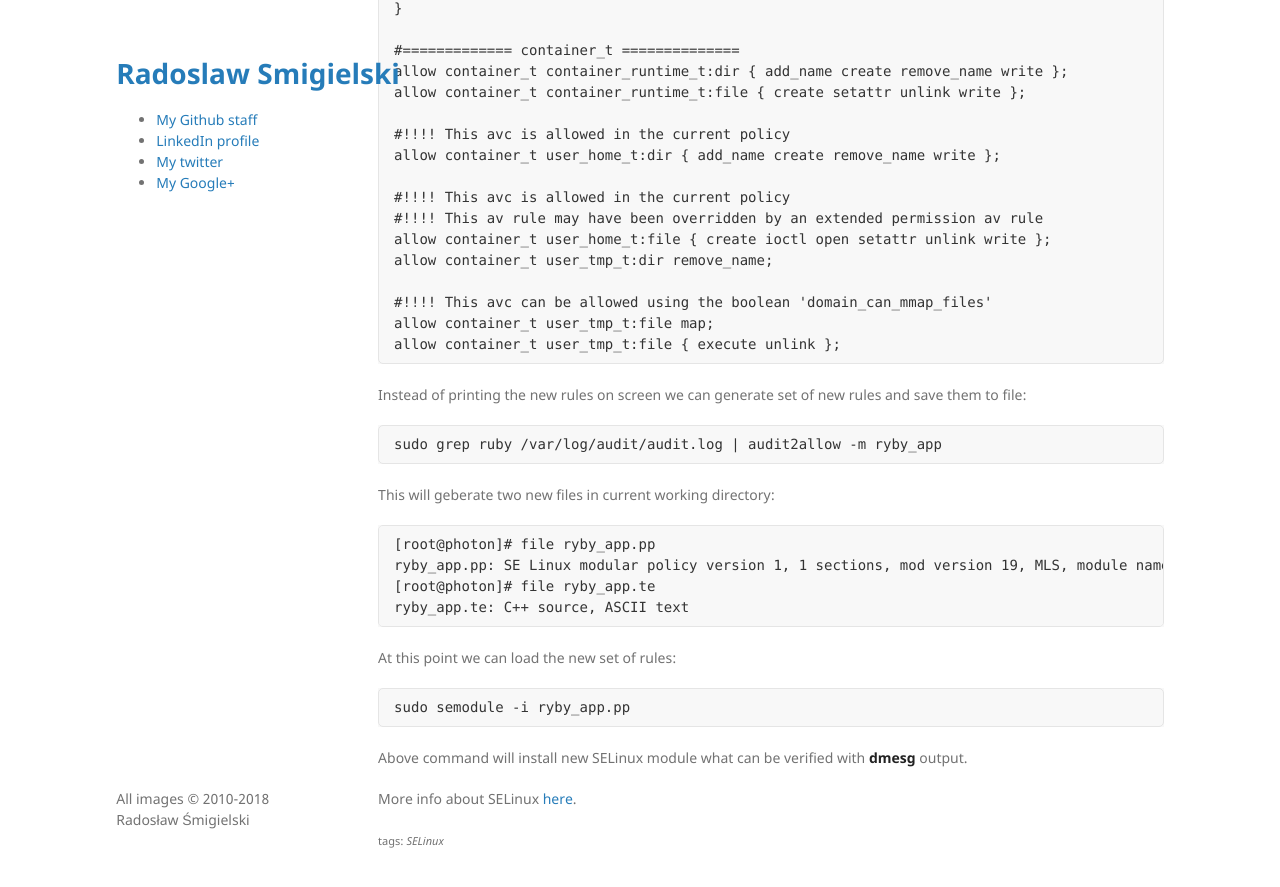
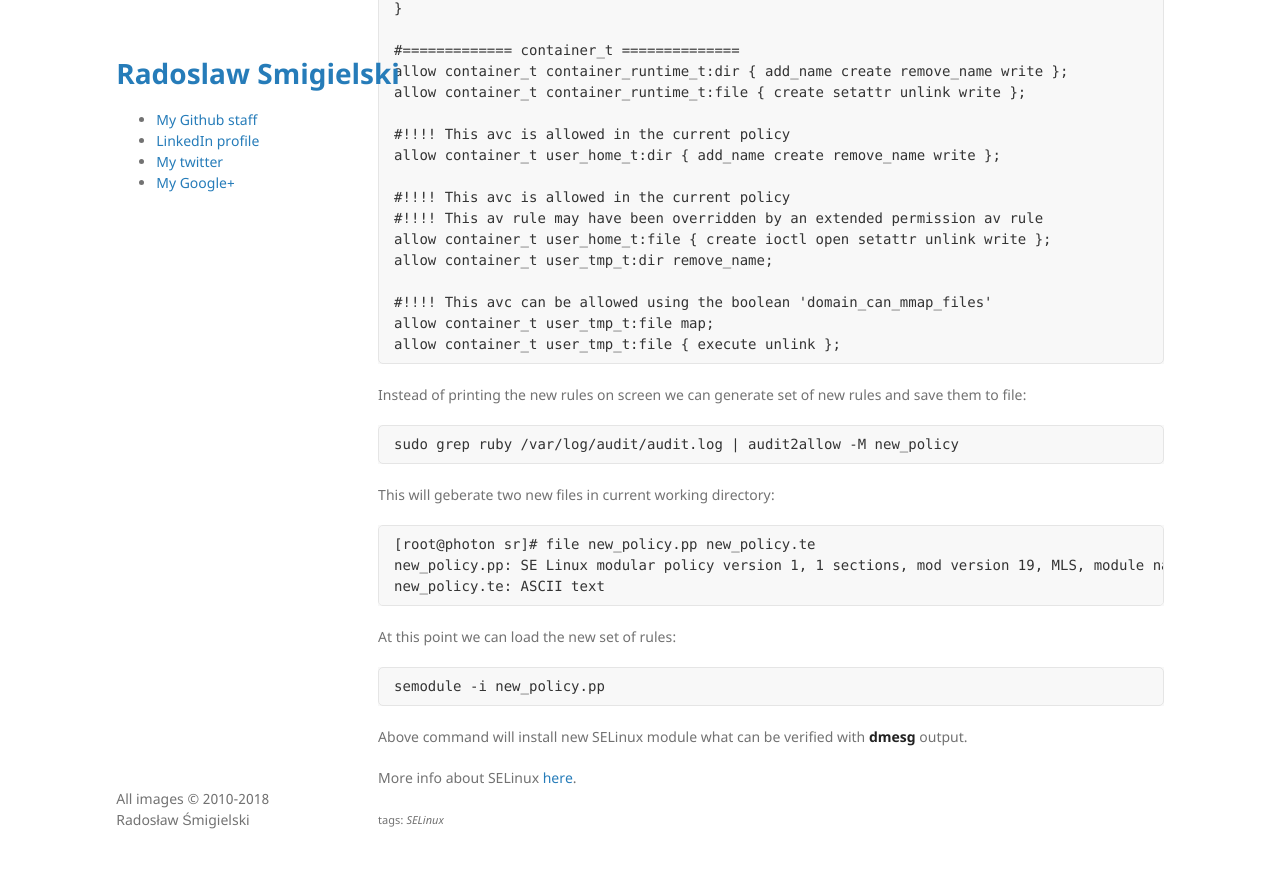
Before and after one commit to radeksm/radeksm.github.io, a Jekyll site: the page built from _posts/2020-03-21-living_with_SELinux.md, in a window 1280 px wide and 900 px high, scrolled down 2713 px. Shown: the top 887 px of the window. Built offline with Jekyll 4.4.1, drawn with Linux system fonts in a browser that asks for light colours.

Commit message:
Smal cosmetic bugfix around SELinux example

````diff
--- a/_posts/2020-03-21-living_with_SELinux.md
+++ b/_posts/2020-03-21-living_with_SELinux.md
@@ -152,18 +152,17 @@ allow container_t user_tmp_t:file { execute unlink };
 
 Instead of printing the new rules on screen we can generate set of new rules and save them to file:
 ```
-sudo grep ruby /var/log/audit/audit.log | audit2allow -m ryby_app
+sudo grep ruby /var/log/audit/audit.log | audit2allow -M new_policy
 ```
 This will geberate two new files in current working directory:
 ```
-[root@photon]# file ryby_app.pp
-ryby_app.pp: SE Linux modular policy version 1, 1 sections, mod version 19, MLS, module name ryby_app\003
-[root@photon]# file ryby_app.te
-ryby_app.te: C++ source, ASCII text
+[root@photon sr]# file new_policy.pp new_policy.te
+new_policy.pp: SE Linux modular policy version 1, 1 sections, mod version 19, MLS, module name new_policy
+new_policy.te: ASCII text
 ```
 At this point we can load the new set of rules:
 ```
-sudo semodule -i ryby_app.pp
+semodule -i new_policy.pp
 ```
 Above command will install new SELinux module what can be verified with **dmesg** output.
 
````
